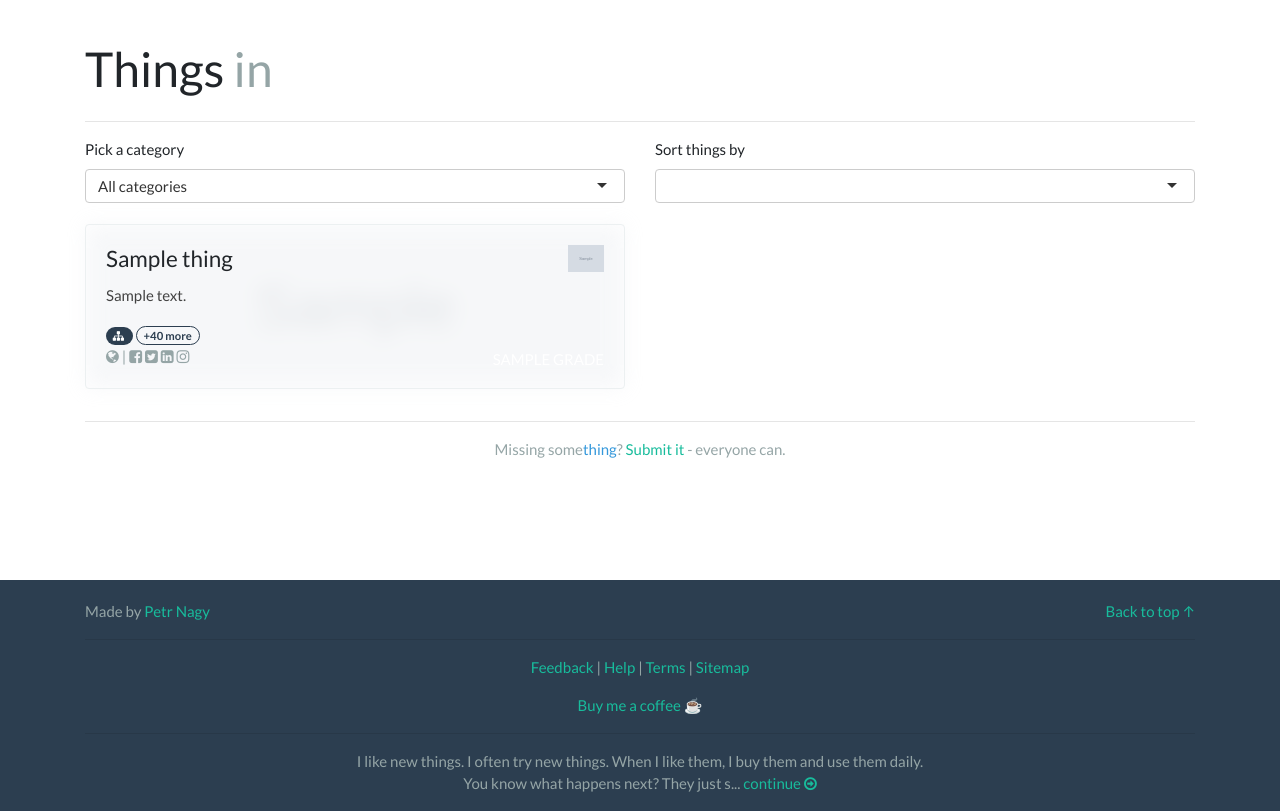
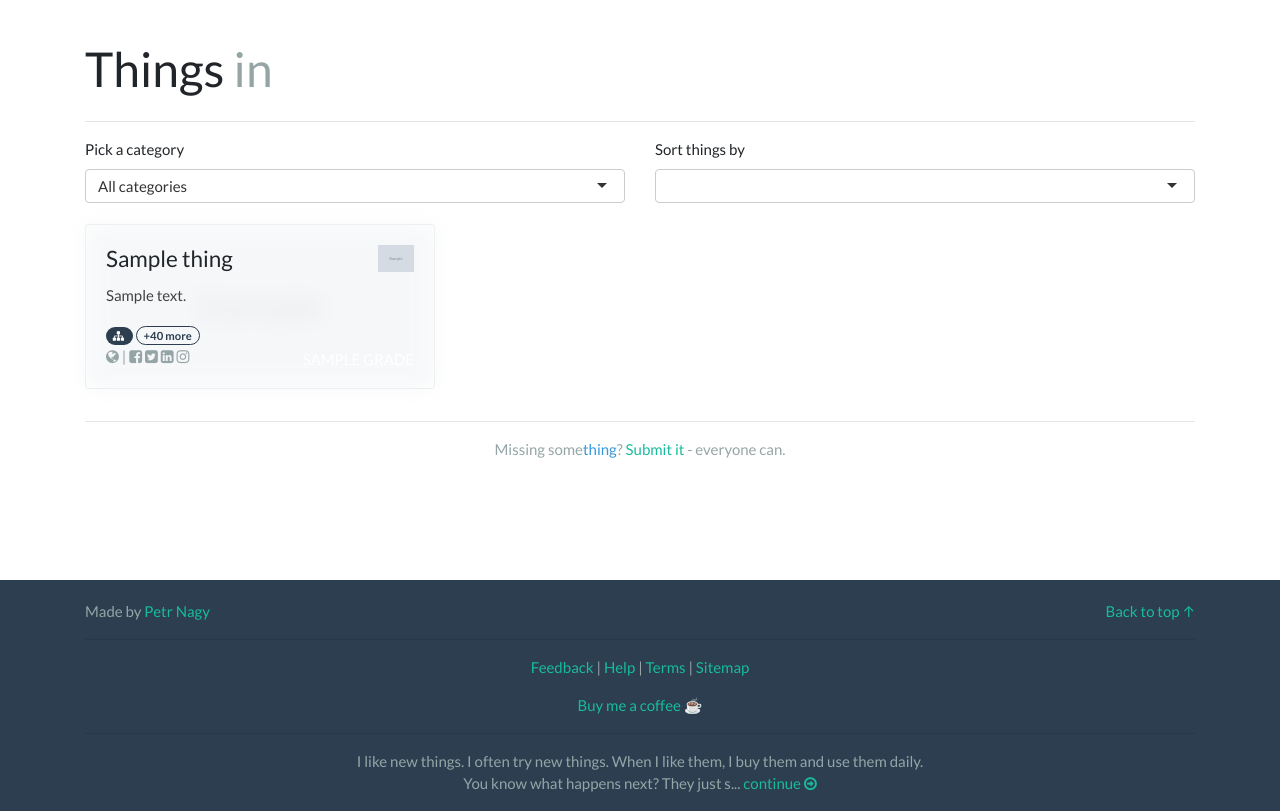
Before and after one commit to petrnagy/TrustworthyBiz, a PHP site: template views/things.twig in a window 1280 px wide. Shown: the part 71-882 px from the top of the page. Run offline with PHP 8.4, Linux system fonts and the light colour scheme; the template is opened without the code that fills it: most values are stand-ins (such as "Sample title", 1, 10 or a date in 2020); grey boxes marked "Sample" are stand-in pictures; some libraries are stand-ins or nearby versions.

Commit message:
3 per row

```diff
--- a/views/thing.twig
+++ b/views/thing.twig
@@ -4,7 +4,7 @@
     <div class="page thing {{ thing['approved_at'] is defined ? 'approved' : 'not-approved' }}" itemscope itemtype="http://schema.org/Product">
         <div class="thing-header-wrapper">
             <div class="thing-header">
-                <div id="grade" class="pull-right {{ thing['grade']|replace({'+': ''}) }} text-center" title="Overall score™" data-toggle="tooltip">
+                <div id="grade" class="pull-right {{ thing['grade']|replace({'+': ''}) }} text-center" title="Trustindex™" data-toggle="tooltip">
                     <div class="inner">
                         {{ thing['grade'] }}
                     </div>
--- a/views/things.twig
+++ b/views/things.twig
@@ -15,7 +15,7 @@
         {% include 'partial/_sort.twig' %}
         <div class="row">
         {% for thing in things %}
-            <div class="col-lg-6 col-md-6 col-sm-12">
+            <div class="col-sm-12 col-md-6 col-lg-4">
                 <div class="card border-light mb-3">
                     {# <div class="card-header">Header</div> #}
                     <a href="{{ thing['url'] }}" class="color-black no-decoration">
@@ -38,7 +38,7 @@
                                     {% if thing['linkedin'] is defined %}<i class="fa fa-linkedin-square color-secondary"></i>{% endif %}
                                     {% if thing['instagram'] is defined %}<i class="fa fa-instagram color-secondary"></i>{% endif %}
                                 {% endif %}
-                                <span class="grade {{ thing['grade']|replace({'+': ''}) }} text-center pull-right" title="Overall score™" data-toggle="tooltip">
+                                <span class="grade {{ thing['grade']|replace({'+': ''}) }} text-center pull-right" title="Trustindex™" data-toggle="tooltip">
                                     {{ thing['grade'] }}
                                 </span>
                             </p>
--- a/views/things_upcoming.twig
+++ b/views/things_upcoming.twig
@@ -6,7 +6,7 @@
         <hr>
         <div class="row">
         {% for thing in things %}
-            <div class="col-lg-6 col-md-6 col-sm-12">
+            <div class="col-sm-12 col-md-6 col-lg-4">
                 <div class="card border-light mb-3">
                     {# <div class="card-header">Header</div> #}
                     <a href="{{ thing['url'] }}" class="color-black no-decoration">
@@ -29,7 +29,7 @@
                                     {% if thing['linkedin'] is defined %}<i class="fa fa-linkedin-square color-secondary"></i>{% endif %}
                                     {% if thing['instagram'] is defined %}<i class="fa fa-instagram color-secondary"></i>{% endif %}
                                 {% endif %}
-                                <span class="grade {{ thing['grade']|replace({'+': ''}) }} text-center pull-right" title="Overall score™" data-toggle="tooltip">
+                                <span class="grade {{ thing['grade']|replace({'+': ''}) }} text-center pull-right" title="Trustindex™" data-toggle="tooltip">
                                     {{ thing['grade'] }}
                                 </span>
                                 {% if thing['is_revision_of'] is defined %}
```
